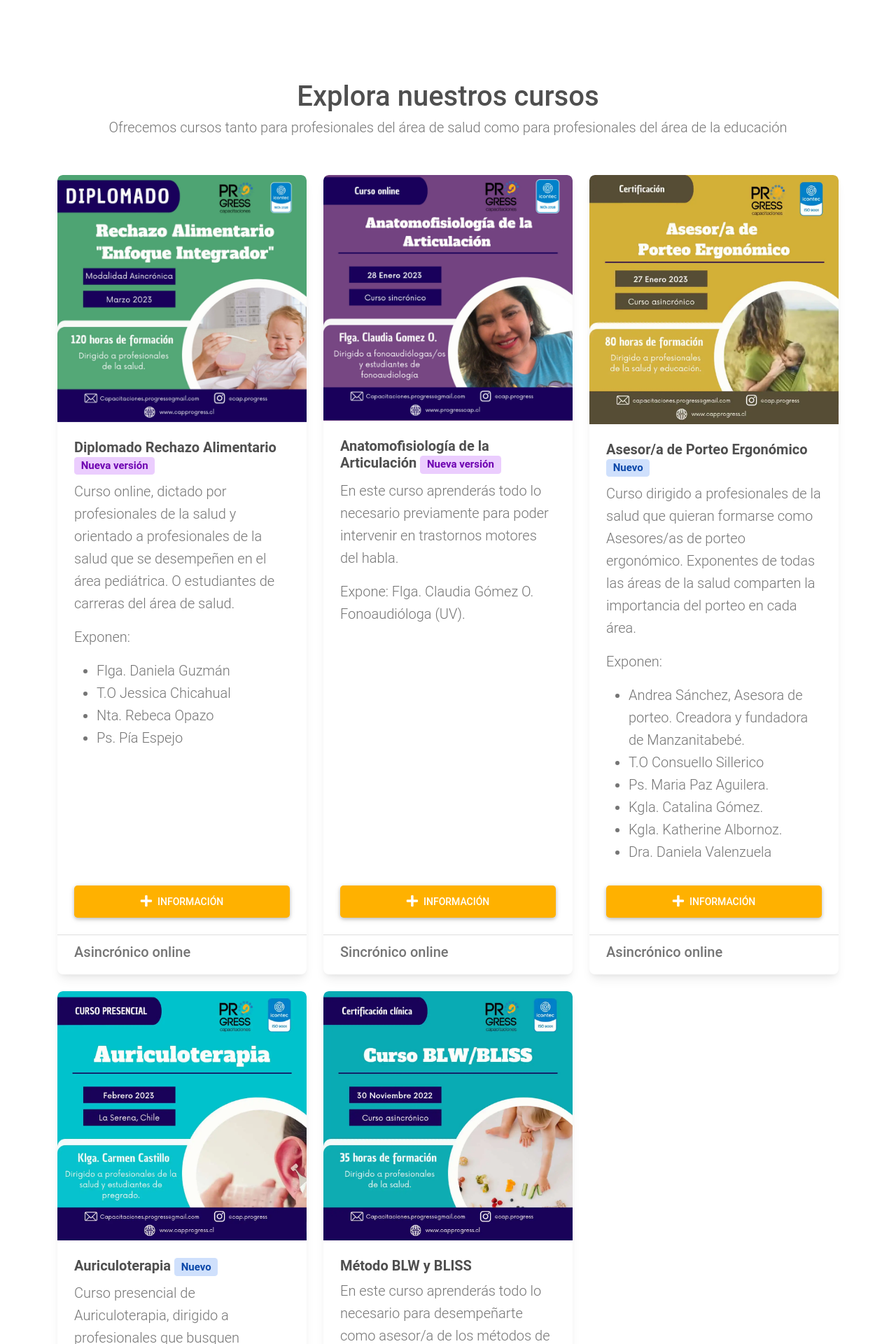
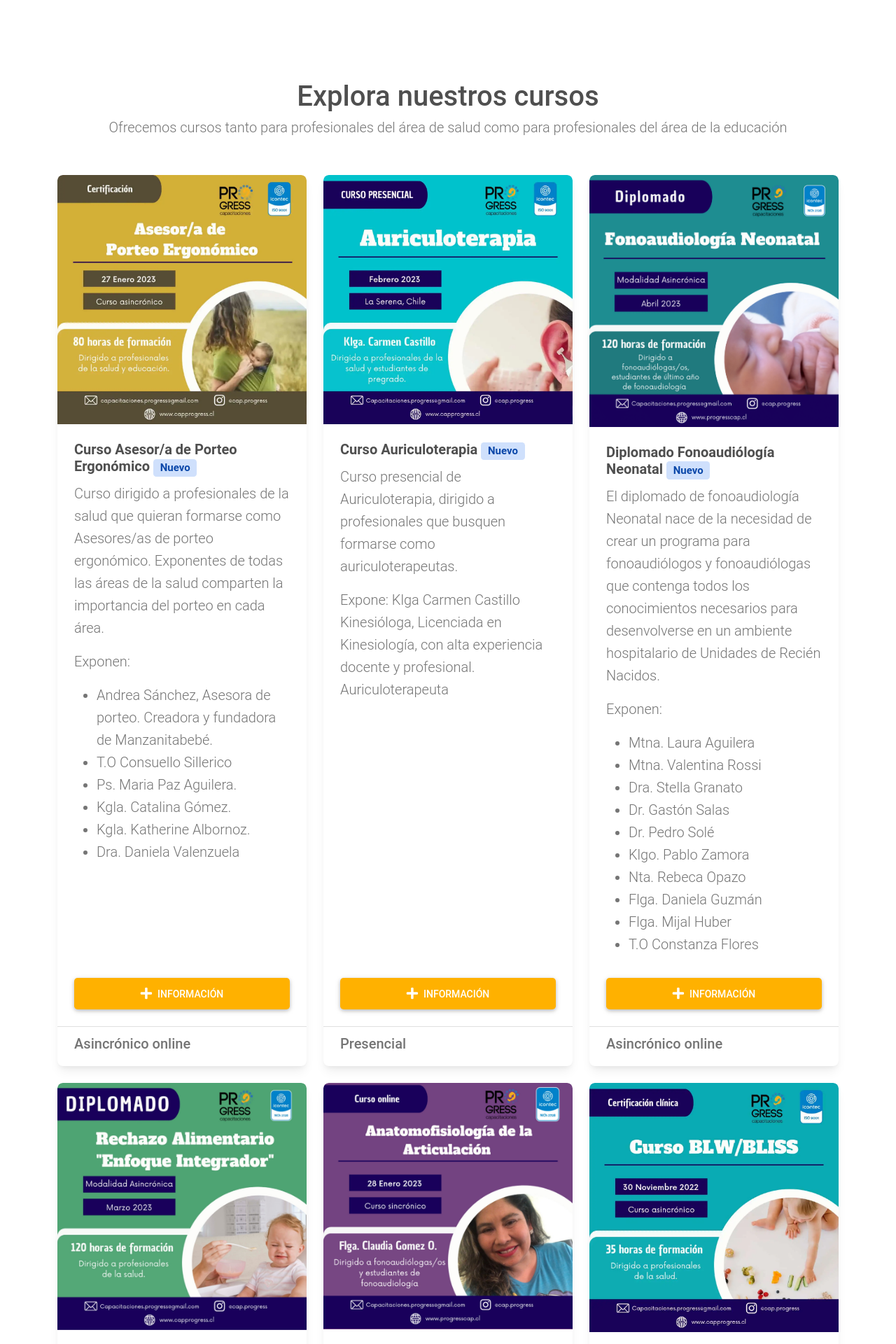
Before and after one commit to figonzal1/progresscap.cl, a PHP site: page / in a window 1280 px wide. Shown: the part 1574-3494 px from the top of the page at 70% size. Run offline with PHP 8.4, Linux system fonts and the light colour scheme.

Commit message:
Agregado diplomado fono-neonatal

```diff
--- a/index.php
+++ b/index.php
@@ -98,19 +98,27 @@ header('Accept-Encoding: gzip, compress, br');
 
                             <ul class="dropdown-menu" aria-labelledby="dropdownMenuLink">
                                 <li>
-                                    <a class="dropdown-item" href="https://www.progresscap.cl/#cursos">Porteo Ergonómico <span class="badge badge-primary">Nuevo</span></a>
+                                    <a class="dropdown-item" href="https://www.progresscap.cl/#cursos">Curso Porteo Ergonómico <span class="badge badge-primary">Nuevo</span></a>
                                 </li>
+
                                 <li>
-                                    <a class="dropdown-item" href="https://www.progresscap.cl/#cursos">Anatomofisiología de la articulación <span class="badge badge-secondary">Nueva versión</span></a>
+                                    <a class="dropdown-item" href="https://www.progresscap.cl/#cursos">Curso Auriculoterapia <span class="badge badge-primary">Nuevo</span></a>
                                 </li>
+
+                                <li>
+                                    <a class="dropdown-item" href="https://www.progresscap.cl/#cursos">Diplomado Fonoaudiología Neonatal <span class="badge badge-primary">Nuevo</span></a>
+                                </li>
+
                                 <li>
                                     <a class="dropdown-item" href="https://www.progresscap.cl/#cursos">Diplomado Rechazo Alimentario <span class="badge badge-secondary">Nueva versión</span></a>
                                 </li>
+
                                 <li>
-                                    <a class="dropdown-item" href="https://www.progresscap.cl/#cursos">Auriculoterapia <span class="badge badge-primary">Nuevo</span></a>
+                                    <a class="dropdown-item" href="https://www.progresscap.cl/#cursos">Curso Anatomofisiología de la articulación <span class="badge badge-secondary">Nueva versión</span></a>
                                 </li>
+
                                 <li>
-                                    <a class="dropdown-item" href="https://www.progresscap.cl/#cursos">Método BLW y BLISS</a>
+                                    <a class="dropdown-item" href="https://www.progresscap.cl/#cursos">Curso Método BLW y BLISS <span class="badge badge-warning">Cerrado</span></a>
                                 </li>
                             </ul>
                         </div>
@@ -339,13 +347,15 @@ header('Accept-Encoding: gzip, compress, br');
                         <!-- GRID SISTEM -->
                         <div class="row g-4">
 
+                            <?php include_once("src/html/porteo_ergonomico.html"); ?>
+
+                            <?php include_once("src/html/auriculoterapia.html"); ?>
+
+                            <?php include_once("src/html/neonatal.html"); ?>
+
                             <?php include_once("src/html/ra.html"); ?>
 
                             <?php include_once("src/html/anatomofisiologia.html"); ?>
-
-                            <?php include_once("src/html/porteo_ergonomico.html"); ?>
-
-                            <?php include_once("src/html/auriculoterapia.html"); ?>
 
                             <?php include_once("src/html/blw.html"); ?>
 
--- a/src/html/anatomofisiologia.html
+++ b/src/html/anatomofisiologia.html
@@ -26,7 +26,7 @@
 
 		</div>
 		<div class="card-body d-flex flex-column">
-			<h5 class="card-title fw-bolder">Anatomofisiología de la Articulación <span class="badge badge-secondary">Nueva versión</span></h5>
+			<h5 class="card-title fw-bolder">Curso Anatomofisiología de la Articulación <span class="badge badge-secondary">Nueva versión</span></h5>
 			<p class="card-text text-muted lead">En este curso aprenderás todo lo necesario previamente para poder
 				intervenir en trastornos motores del habla.</p>
 			<p class="card-text text-muted lead">Expone: Flga. Claudia Gómez O. Fonoaudióloga (UV). </p>
--- a/src/html/auriculoterapia.html
+++ b/src/html/auriculoterapia.html
@@ -25,7 +25,7 @@
 
 		</div>
 		<div class="card-body d-flex flex-column">
-			<h5 class="card-title fw-bolder">Auriculoterapia <span class="badge badge-primary">Nuevo</span></h5>
+			<h5 class="card-title fw-bolder">Curso Auriculoterapia <span class="badge badge-primary">Nuevo</span></h5>
 			<p class="card-text text-muted lead">
 				Curso presencial de Auriculoterapia, dirigido a profesionales que busquen formarse como
 				auriculoterapeutas.
--- a/src/html/blw.html
+++ b/src/html/blw.html
@@ -25,16 +25,18 @@
 
 		</div>
 		<div class="card-body d-flex flex-column">
-			<h5 class="card-title fw-bolder">Método BLW y BLISS</h5>
+			<h5 class="card-title fw-bolder">Curso Método BLW y BLISS <span class="badge badge-warning">Cerrado</span></h5>
 			<p class="card-text text-muted lead">
 				En este curso aprenderás todo lo necesario para desempeñarte como asesor/a de los métodos de
 				alimentación BLW y BLISS.
 			</p>
 			<p class="card-text text-muted lead">
-				Expone:
-				Nta. Daniel Oliva
-				Flga. Karla López
-				Enfermera Valeria Ahumada
+				Exponen:
+			<ul class="card-text text-muted lead">
+				<li>Nta. Daniel Oliva</li>
+				<li>Flga. Karla López</li>
+				<li>Enfermera Valeria Ahumada</li>
+			</ul>
 			</p>
 			<a class="btn btn-lg btn-primary mt-auto" target="_blank" rel="noopener noreferrer nofollow"
 				href="https://drive.google.com/file/d/1ERzNaUjUy23ru0Qpl2qkYl5zyN7UthJT/view?usp=drivesdk"><em
--- /dev/null
+++ b/src/html/neonatal.html
@@ -0,0 +1,64 @@
+<!-- Anatomofisiologia -->
+<div class="col-md-4">
+	<div class="card h-100">
+		<div class="bg-image hover-overlay hover-zoom">
+
+			<picture>
+
+				<source srcset="img/cursos/neonatal.webp" type="image/webp">
+				<source srcset="img/cursos/neonatal.png" type="image/png">
+
+				<img src="img/cursos/neonatal.png" class="card-img-top" alt="Fonoaudiología Neonatal" loading="lazy" />
+			</picture>
+
+			<div class="mask ">
+				<a href="https://drive.google.com/file/d/1PUudivdk_jNUPPmXKuSclK8GSRqnQLKo/view" target="_blank"
+					rel="noopener noreferrer nofollow">
+					<div class="d-flex align-items-center justify-content-center h-100">
+
+						<div class="icon-background d-flex justify-content-center align-items-center">
+							<em class="fas fa-external-link-alt fa-2x icon"></em>
+						</div>
+					</div>
+				</a>
+			</div>
+
+		</div>
+		<div class="card-body d-flex flex-column">
+			<h5 class="card-title fw-bolder">Diplomado Fonoaudiólogía Neonatal <span
+					class="badge badge-primary">Nuevo</span></h5>
+			<p class="card-text text-muted lead">
+				El diplomado de fonoaudiología Neonatal nace de la necesidad de crear un programa
+				para fonoaudiólogos y fonoaudiólogas que contenga todos los conocimientos
+				necesarios para desenvolverse en un ambiente hospitalario de Unidades de Recién
+				Nacidos. </p>
+			<p class="card-text text-muted lead">
+				Exponen:
+			<ul class="card-text text-muted lead">
+				<li>Mtna. Laura Aguilera</li>
+				<li>Mtna. Valentina Rossi</li>
+				<li>Dra. Stella Granato</li>
+				<li>Dr. Gastón Salas</li>
+				<li>Dr. Pedro Solé</li>
+				<li>Klgo. Pablo Zamora</li>
+				<li>Nta. Rebeca Opazo</li>
+				<li>Flga. Daniela Guzmán</li>
+				<li>Flga. Mijal Huber</li>
+				<li>T.O Constanza Flores</li>
+			</ul>
+			</p>
+
+
+			<a class="btn btn-lg btn-primary mt-auto" target="_blank" rel="noopener noreferrer nofollow"
+				href="https://drive.google.com/file/d/1PUudivdk_jNUPPmXKuSclK8GSRqnQLKo/view"><em
+					class="fas fa-plus fa-lg me-2"></em>información</a>
+		</div>
+
+		<div class="card-footer">
+			<div class="d-flex align-items-center">
+				<h5 class="h5 text-muted">Asincrónico online</h5>
+			</div>
+		</div>
+
+	</div>
+</div>
--- a/src/html/porteo_ergonomico.html
+++ b/src/html/porteo_ergonomico.html
@@ -26,7 +26,7 @@
 
 		</div>
 		<div class="card-body d-flex flex-column">
-			<h5 class="card-title fw-bolder">Asesor/a de Porteo Ergonómico <span class="badge badge-primary">Nuevo</span></h5>
+			<h5 class="card-title fw-bolder">Curso Asesor/a de Porteo Ergonómico <span class="badge badge-primary">Nuevo</span></h5>
 			<p class="card-text text-muted lead">Curso dirigido a profesionales de la salud que quieran formarse como
 				Asesores/as de porteo ergonómico. Exponentes de todas las áreas de la salud comparten la importancia del
 				porteo en cada área.
```
Also changed, not shown: img/cursos/autista-min.png (deleted), img/cursos/autista-min.webp (deleted), img/cursos/neonatal.png (added), img/cursos/neonatal.webp (added).
